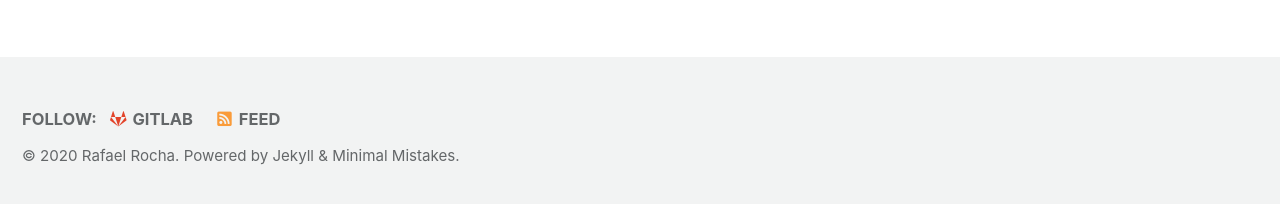
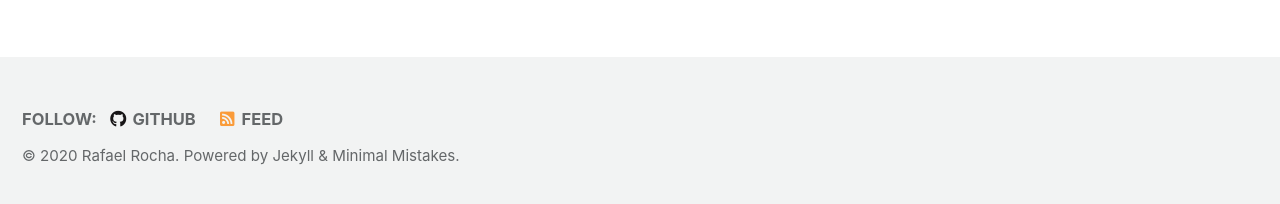
Before and after one commit to rocharhs/rocharhs.github.io, a Jekyll site: the page built from index.html, in a window 1280 px wide. Shown: the part 688-892 px from the top of the page. Built offline with Jekyll 4.4.1, drawn with Linux system fonts in a browser that asks for light colours; cached includes are drawn as plain includes; the list of posts is cut into pages by our own code.

Commit message:
fix follow link to github instead of gitlab

```diff
--- a/_config.yml
+++ b/_config.yml
@@ -129,10 +129,10 @@ footer:
       # url:
     - label: "GitHub"
       icon: "fab fa-fw fa-github"
-      # url:
+      url: "https://github.com/rocharhs"
     - label: "GitLab"
       icon: "fab fa-fw fa-gitlab"
-      url: "https://github.com/rocharhs"
+      # url:
     - label: "Bitbucket"
       icon: "fab fa-fw fa-bitbucket"
       # url:
```
